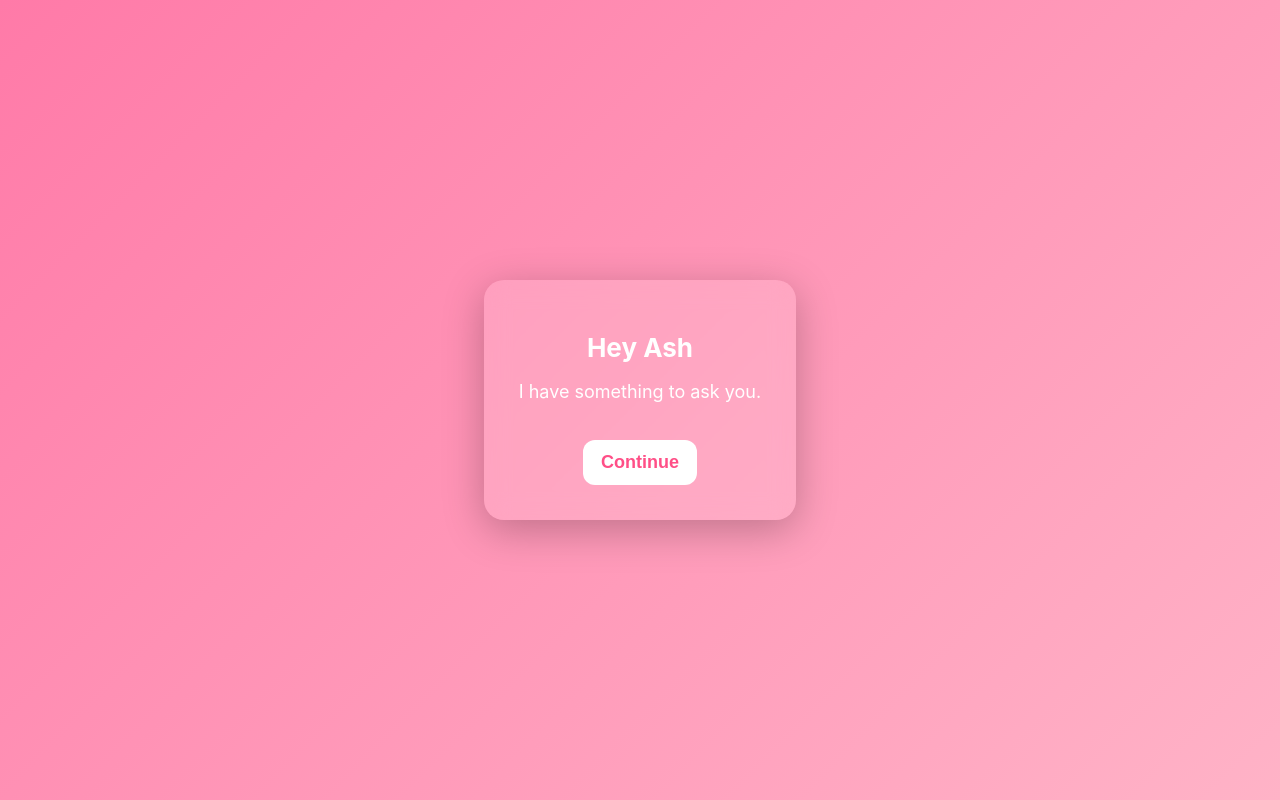
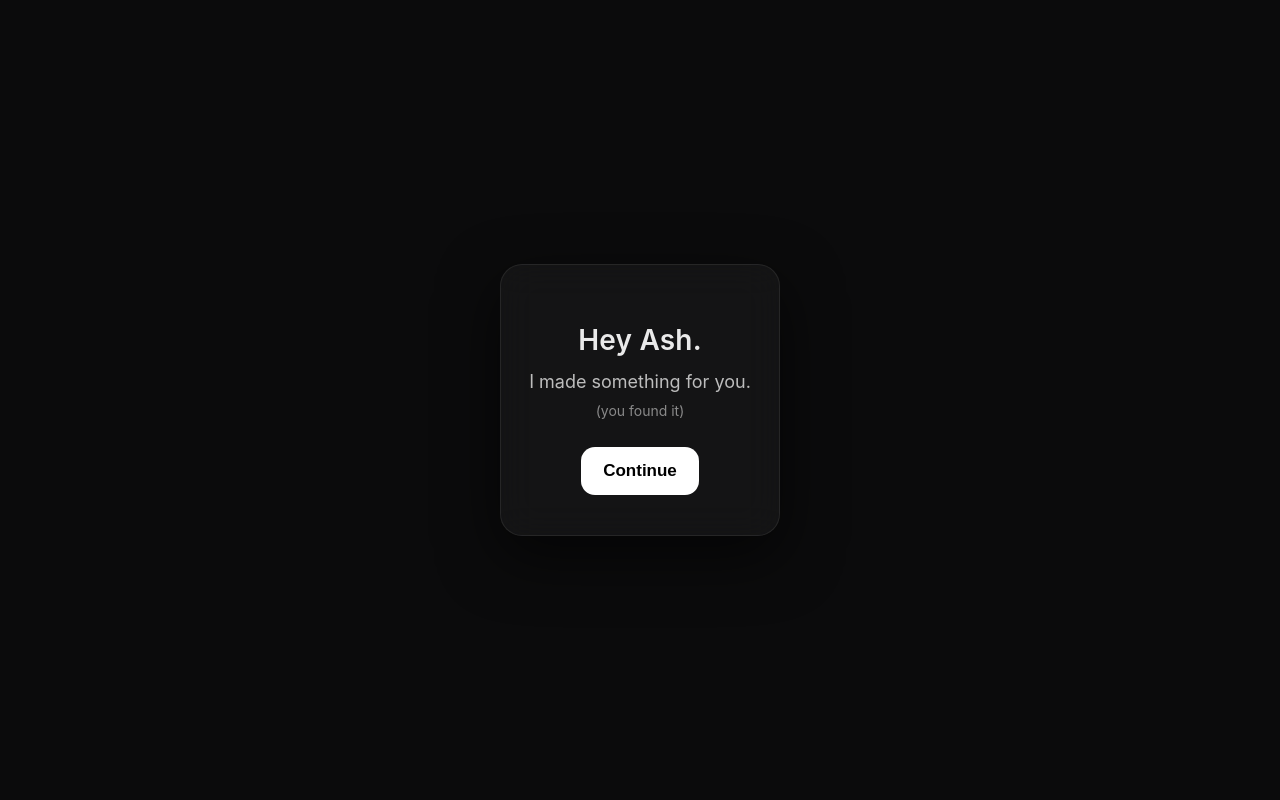
Before and after one commit to mtbajdas/valentine, a plain HTML site: page index.html in a window 1280 px wide. Drawn offline with Linux system fonts and the light colour scheme.

Commit message:
Update HTML structure and styling for the page

```diff
--- a/index.html
+++ b/index.html
@@ -2,75 +2,94 @@
 <html>
 <head>
 <meta name="viewport" content="width=device-width, initial-scale=1.0">
-<title>Tap Accepted</title>
+<title>Hey</title>
 
 <style>
+
 body{
-    background: linear-gradient(135deg,#ff7aa8,#ffb3c7);
-    font-family: -apple-system, BlinkMacSystemFont, sans-serif;
+    background:#0b0b0c;
+    font-family:-apple-system, BlinkMacSystemFont, sans-serif;
     height:100vh;
     margin:0;
     display:flex;
     align-items:center;
     justify-content:center;
-    text-align:center;
-    color:white;
+    color:#eaeaea;
 }
 
 .card{
-    background:rgba(255,255,255,0.15);
-    backdrop-filter: blur(12px);
-    padding:35px;
-    border-radius:20px;
-    box-shadow:0 10px 40px rgba(0,0,0,.25);
-    max-width:320px;
+    background:rgba(255,255,255,0.04);
+    border:1px solid rgba(255,255,255,0.08);
+    backdrop-filter: blur(18px);
+    padding:40px 28px;
+    border-radius:22px;
+    box-shadow:0 20px 60px rgba(0,0,0,.6);
+    max-width:340px;
+    text-align:center;
 }
 
 h1{
-    font-size:26px;
-    margin-bottom:10px;
+    font-size:28px;
+    font-weight:600;
+    margin-bottom:14px;
+    letter-spacing:.2px;
 }
 
 p{
     font-size:18px;
+    color:#bdbdbd;
+    margin:0;
 }
 
 button{
-    margin-top:20px;
-    background:white;
-    color:#ff4f87;
+    margin-top:28px;
+    background:#ffffff;
+    color:#000000;
     border:none;
-    padding:12px 18px;
-    border-radius:12px;
-    font-size:18px;
+    padding:14px 22px;
+    border-radius:14px;
+    font-size:17px;
     font-weight:600;
     cursor:pointer;
 }
 
-button:hover{
-    transform:scale(1.05);
+button:active{
+    transform:scale(.97);
 }
+
+.small{
+    margin-top:10px;
+    font-size:14px;
+    color:#8a8a8a;
+}
+
 </style>
 </head>
 
 <body>
 
-<div class="card" id="start">
-<h1>Hey Ash</h1>
-<p>I have something to ask you.</p>
-<button onclick="next()">Continue</button>
+<div class="card" id="stage">
+
+<h1>Hey Ash.</h1>
+<p>I made something for you.</p>
+<p class="small">(you found it)</p>
+
+<button onclick="step2()">Continue</button>
+
 </div>
 
 <script>
-function next(){
-document.getElementById("start").innerHTML =
-"<h1><3</h1><p>Will you be my Valentine?</p><button onclick='yes()'>Yes</button>";
+
+function step2(){
+document.getElementById("stage").innerHTML =
+"<h1>So I’m asking properly.</h1><p>Will you be my Valentine?</p><button onclick='yes()'>Yes</button>";
 }
 
 function yes(){
-document.getElementById("start").innerHTML =
-"<h1>Good.</h1><p>It's a date then ❤️</p>";
+document.getElementById("stage").innerHTML =
+"<h1>Good.</h1><p>It's a date then <3</p>";
 }
+
 </script>
 
 </body>
```
